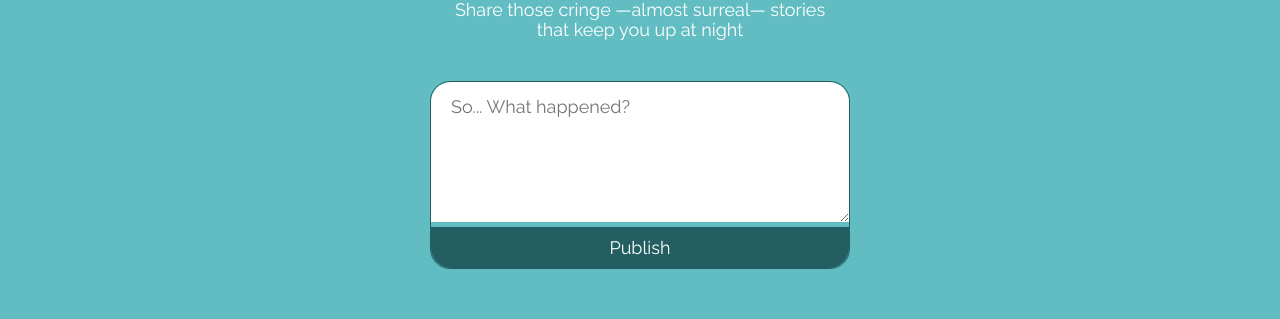
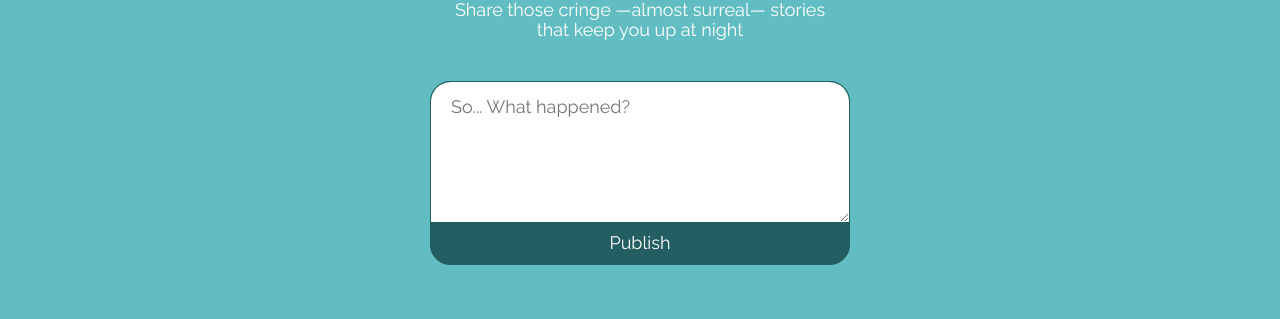
Before and after one commit to luvejo/ohboi-frontend, a Nuxt app: page /new-story in a window 1280 px wide. Shown: the part 132-451 px from the top of the page. Built offline with nearby package versions, Linux system fonts and the light colour scheme.

Commit message:
fix: remove .form-group gaps and wierd background-color mix on rounded corners

```diff
--- a/assets/css/main.scss
+++ b/assets/css/main.scss
@@ -112,6 +112,9 @@ a {
 .form-group {
   border-radius: vars.$border-radius;
   border: 1px solid vars.$dark-green;
+  background-color: vars.$dark-green;
+  display: flex;
+  flex-direction: column;
 
   :first-child {
     border-radius: 20px 20px 0 0;
```
